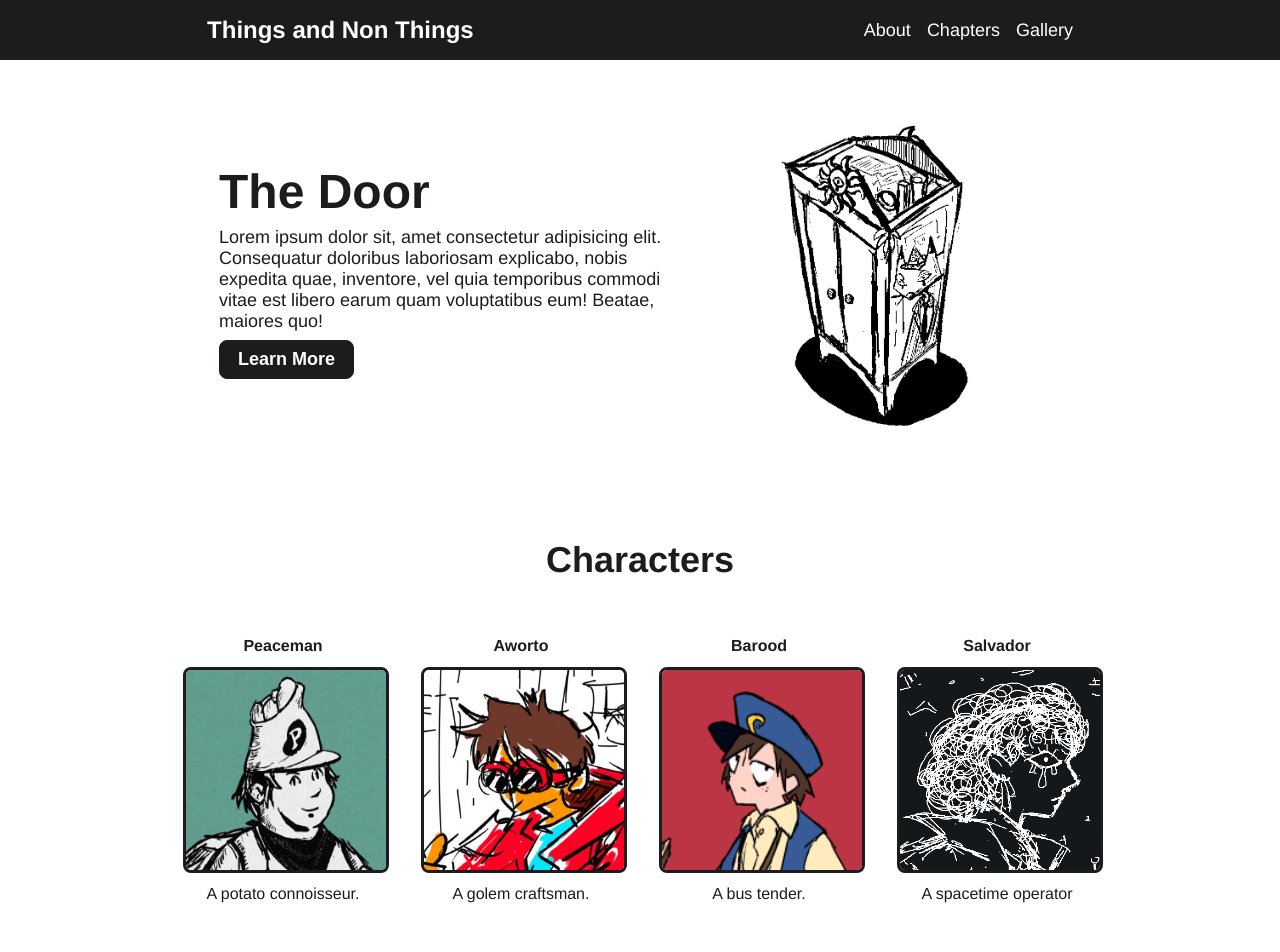
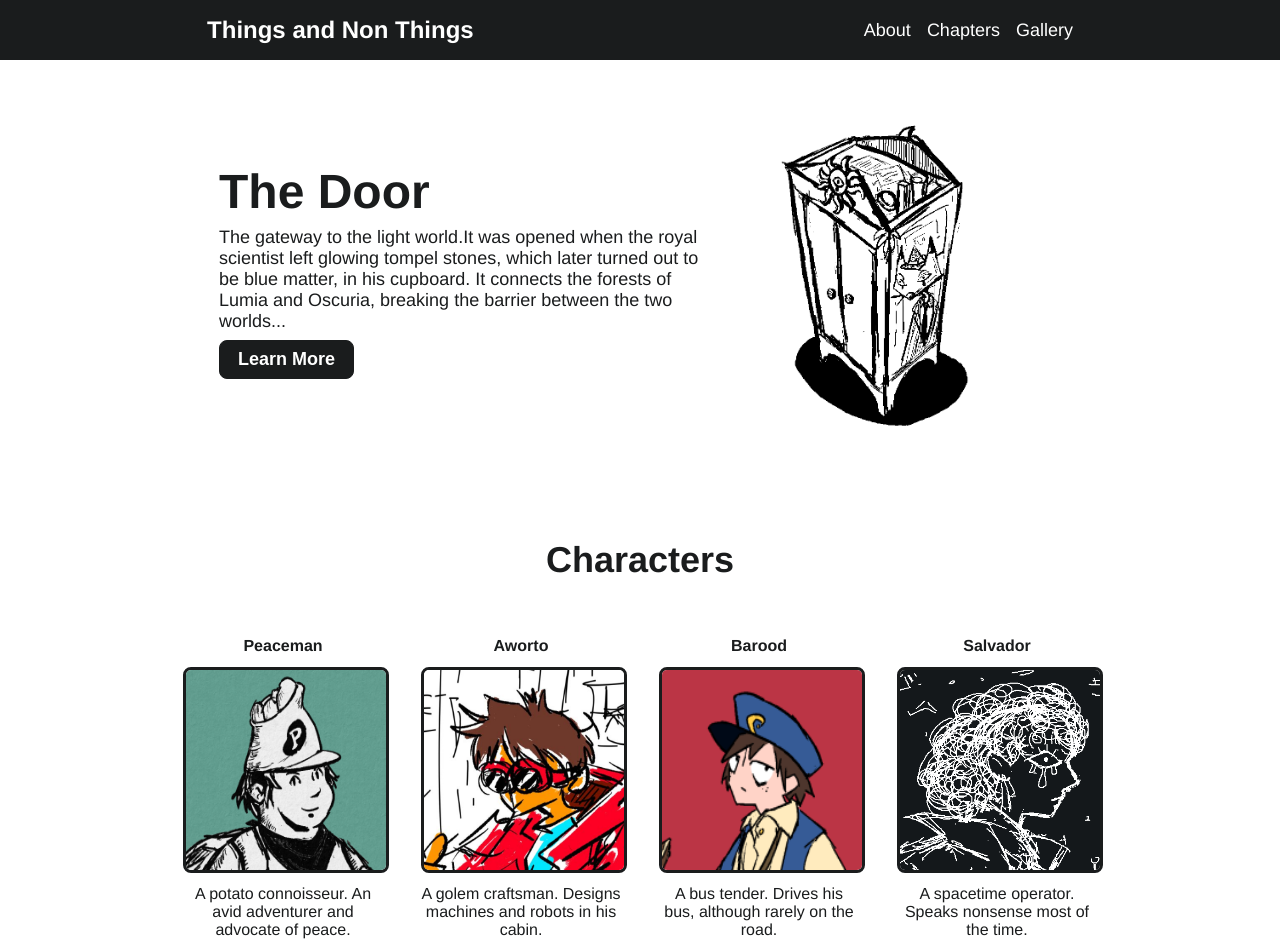
Before and after one commit to ar-assad/landing-page, a plain HTML site: page index.html in a window 1280 px wide. Shown: the top 952 px of the page. Drawn offline with Linux system fonts and the light colour scheme.

Commit message:
Edit text and descriptions

```diff
--- a/index.html
+++ b/index.html
@@ -20,34 +20,34 @@
     <div class="main">
         <div class="content">
             <h1>The Door</h1>
-            Lorem ipsum dolor sit, amet consectetur adipisicing elit. Consequatur doloribus laboriosam explicabo,
-            nobis expedita quae, inventore, vel quia temporibus commodi vitae est libero earum quam voluptatibus
-            eum! Beatae, maiores quo!
+            The gateway to the light world.It was opened when the royal scientist left glowing tompel stones, which
+            later turned out to be blue matter, in his cupboard. It connects the forests of Lumia and Oscuria, breaking
+            the barrier between the two worlds...
             <button>Learn More</button>
         </div>
         <img src="./images/door.png" alt="a cupboard">
     </div>
-    <h1 class = "title">Characters</h1>
+    <h1 class="title">Characters</h1>
     <div class="cards">
         <div class="card">
             <b>Peaceman</b>
             <img src="./images/peaceman.png" alt="Peaceman">
-            A potato connoisseur.
+            A potato connoisseur. An avid adventurer and advocate of peace.
         </div>
         <div class="card">
             <b>Aworto</b>
             <img src="./images/aworto.png" alt="Aworto">
-            A golem craftsman.
+            A golem craftsman. Designs machines and robots in his cabin.
         </div>
         <div class="card">
             <b>Barood</b>
             <img src="./images/barood.png" alt="Barood Khan">
-            A bus tender.
+            A bus tender. Drives his bus, although rarely on the road.
         </div>
         <div class="card">
             <b>Salvador</b>
             <img src="./images/salvador.png" alt="Salvador">
-            A spacetime operator
+            A spacetime operator. Speaks nonsense most of the time.
         </div>
     </div>
     <div class="quote">
@@ -56,8 +56,8 @@
     </div>
     <div class="signup">
         <div class="signtext">
-        <div class="quoter">Call to action!</div>
-        Sign up to the things and peoples newsletter
+            <div class="quoter">Call to nothing!</div>
+            Sign up to the things and non things newsletter. Although the buttons do nothing.
         </div>
         <button>Sign up</button>
     </div>
```
Also changed, not shown: 1 other file.
